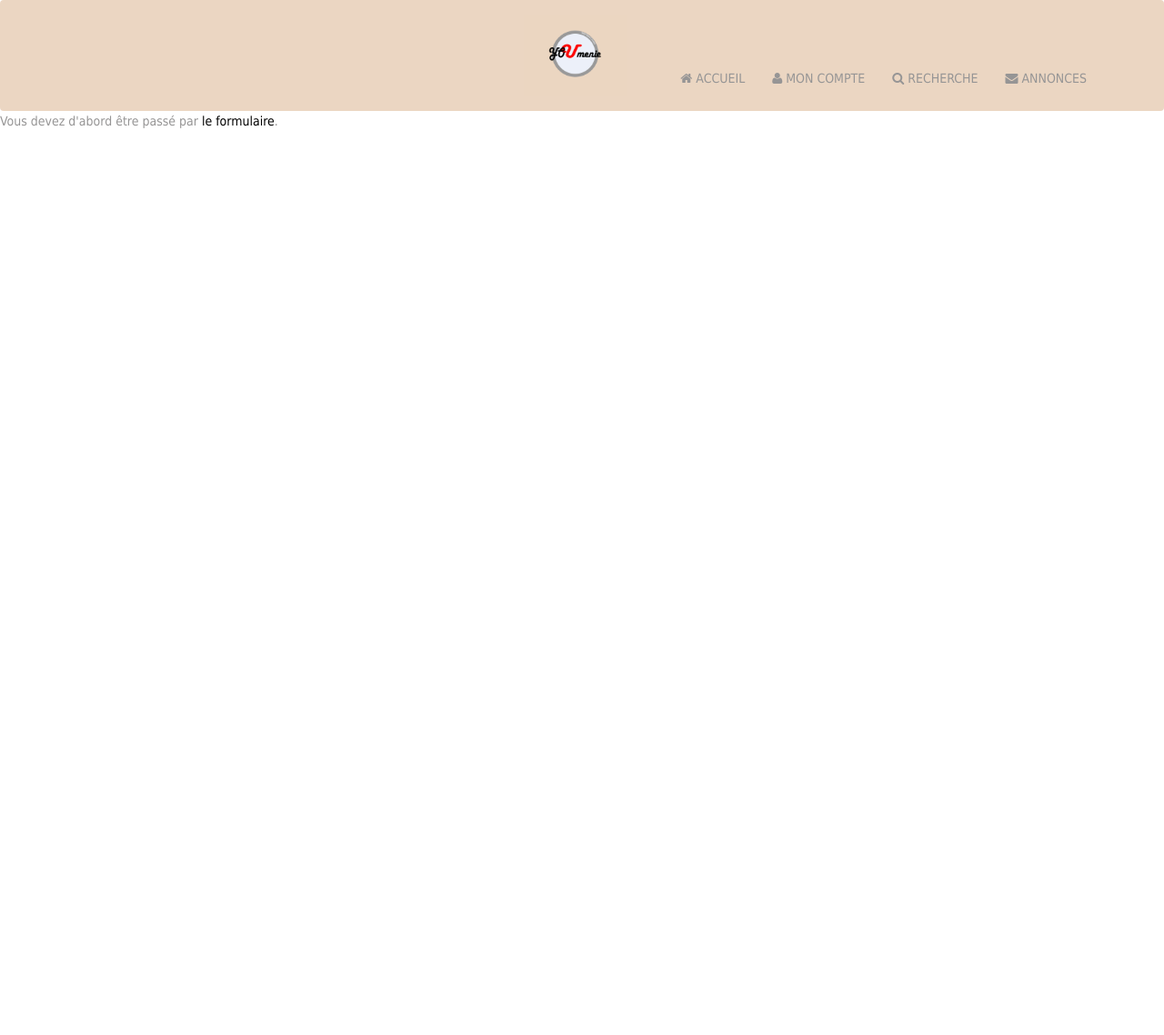
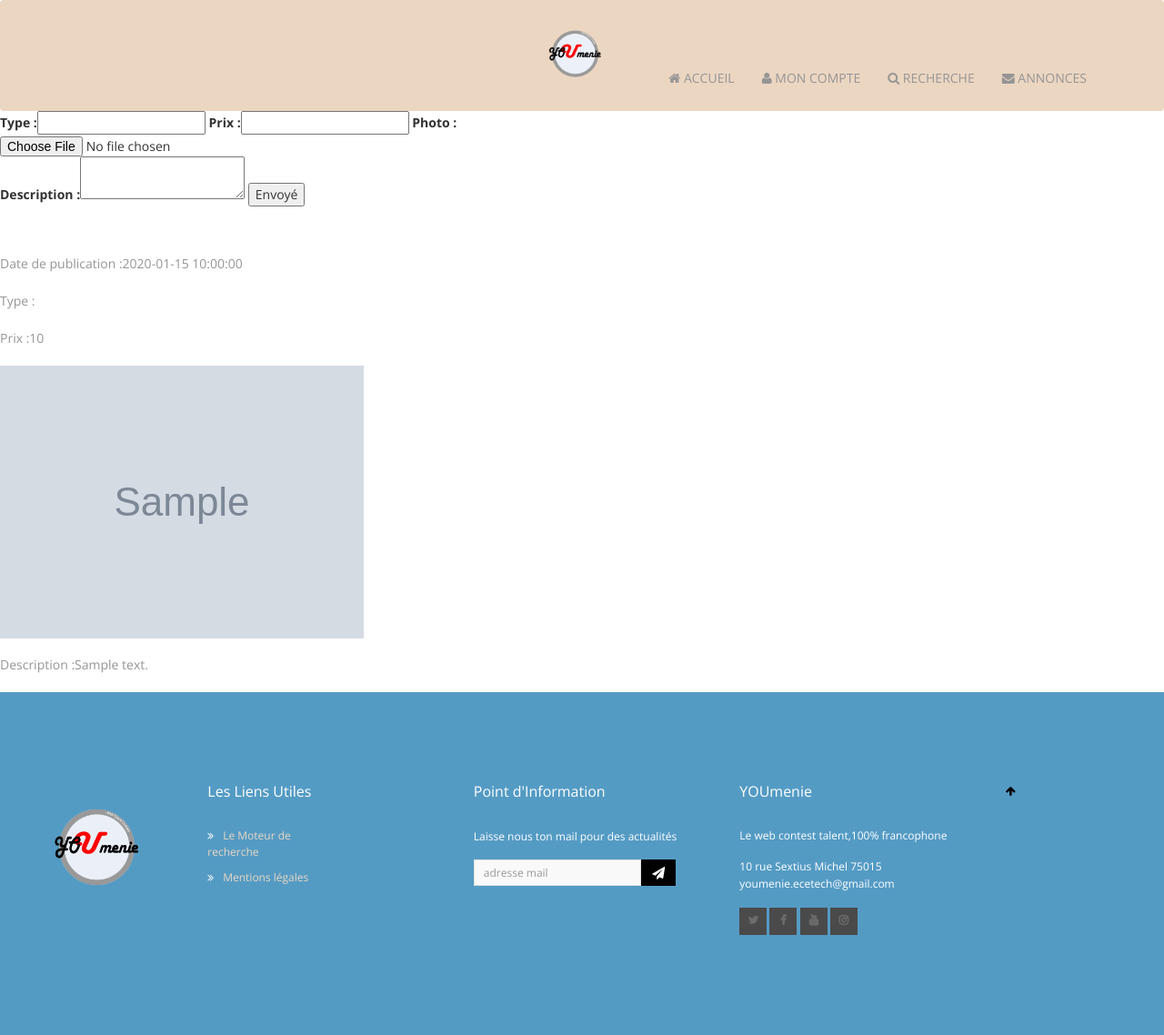
Before and after one commit to JargC/Youmenie, a PHP site: page /Running/annonce.php in a window 1280 px wide. Shown: the whole page at 91% size. Before the commit the page ends 141 px from the top, so only its background shows below. Run offline with PHP 8.4, Linux system fonts and the light colour scheme; tables that the repository leaves empty or names only in its code hold one stand-in row (values such as "Sample post"); grey boxes marked "Sample" are stand-in pictures.

Commit message:
Annonce base

```diff
--- a/annonce.php
+++ b/annonce.php
@@ -38,112 +38,70 @@
            <!-- Ajout du HEADER -->
 		   <?php include "header.php"; ?>
 
-		   <!DOCTYPE html PUBLIC "-//W3C//DTD XHTML 1.0 Transitional//EN" "http://www.w3.org/TR/xhtml1/DTD/xhtml1-transitional.dtd">
-<html xmlns="http://www.w3.org/1999/xhtml">
-<head>
-<meta http-equiv="Content-Type" content="text/html; charset=iso-8859-1" />
-<title>Installation automatisée : 2nde étape</title>
-<style type="text/css">
-body {
-font-family:Tahoma, Arial, Serif;
-font-size:14px;
-}
-.note {
-font-size:1.1em;
-font-style:italic;
-}
-.ok {
-color:green;
-font-weight:bold;
-}
-.echec {
-color:red;
-font-weight:bold;
-}
-</style>
-</head>
-<body>
-<p>
+		   <?php
+	require_once("./fonctions.php"); // appel aux fonctions
+
+	//variable qui serviront par la suite
+	$retour      = ""; //message de retour indiquant si tout c'est bien déroulé ou non
+	$type        = "";
+	$description = "";
+	$prix        = "";
+	$photo       = "";
+
+	// si le formulaire est envoyé
+	if(isset($_POST['sub']) AND $_POST['sub'] == "Envoyé"){ //vérification qu'il y a bien les donénes
+		$connexion = connexionBDD(); //instanciations de la connexion
+		//récupération des données nettoyées
+		$type = clean_chaine($_POST['type']);
+		$description = clean_chaine($_POST['description']);
+		$prix = $_POST['prix'];
+		$photo =  $_FILES['photo'];
+		//si l'insertion marche
+		if(insertannonce($type, $description, $prix, $photo, $connexion)){
+			//message indiquant que c'est bon (personnalisable en css en mettant une div/span/p autour)
+			$retour="c'est good";
+		}
+		else{
+			//message d'erreur général
+			$retour="annonce ou image non ajoutée, il se peut qu'il y ai une erreur dans les champs vérifier les données entrées.";
+		}
+	}
+?>
+
+<!-- Html contenant le formulaire de contacte -->
+<form onsubmit ='return confirm("Enregistrer cette annonce telle quel ?")' enctype="multipart/form-data" method="POST">
+	<label for="type">Type : </label><input type="text" name="type" value="<?php echo $type ;?>" required/>
+	<label for="prix">Prix : </label><input type="text" name="prix" value="<?php echo $prix ;?>" required />
+	<label for="photo">Photo : </label><input type="file" name="photo" required/>
+	<label for="description">Description : </label><textarea name="description" required><?php echo $description;?></textarea>
+	<input type="submit" value="Envoyé" name="sub" />
+</form>
+
 <?php
-if(isset($_POST['etape']) AND $_POST['etape'] == 1) { // si nous venons du formulaire alors
+	echo $retour; // affichage du message de retour
+?>
+<?php
+	require_once("./fonctions.php"); // on fait appel aux fonctions
 
-// on crée des constantes dont on se servira plus tard
-define('RETOUR', '<br /><br /><input type="button" value="Retour" onclick="history.back()">');
-define('OK', '<span class="ok">OK</span><br />');
-define('ECHEC', '<span class="echec">ECHEC</span>');
+	$connexion = connexionBDD(); // instanciation de la connexion
 
-$fichier = '../sql/config.php';
-if(file_exists($fichier) AND filesize($fichier ) > 0) { // si le fichier existe et qu'il n'est pas vide alors
-exit('Fichier de configuration déjà existant. Installation interrompue.'. RETOUR);
-}
+	$liste = ""; //on déclare une liste vide pour éviter des bugs si la requête ne renvoie rien
 
-// on crée nos variables, et au passage on retire les éventuels espaces
-$hote = trim($_POST['hote']);
-$login = trim($_POST['login']);
-$mdp = trim($_POST['mdp']);
-$base = trim($_POST['base']);
+	$tab = selectAllannonce($connexion); // on va chercher la liste dans la base
 
-// on vérifie la connectivité avec le serveur avant d'aller plus loin
-if(!mysql_connect($hote, $login, $mdp)) {
-exit('Mauvais paramètres de connexion.'. RETOUR);
-}
+	for($i = 0; $i<count($tab);$i++){ // pour chaque annonce
+		// création de la liste HTML depuis les données récupérées
+		$liste .= "<div class='annonce' style=' margin-top : 50px; '>";
+		$liste .= "<p>Date de publication :".$tab[$i]["date_publication"]."</p>";
+		$liste .= "<p>Type :".$tab[$i]["type"]."</p>";
+		$liste .= "<p>Prix :".$tab[$i]["prix"]."</p>";
+		$liste .= "<p><img src ='./img/".$tab[$i]["photo"]."' /></p>";
+		$liste .= "<p>Description :".$tab[$i]["description"]."</p>";
+		$liste .= "</div>";
+	}
 
-// on vérifie la connectivité avec la base avant d'aller plus loin
-if(!mysql_select_db($base)) {
-exit('Mauvais nom de base.'. RETOUR);
-}
-
-// le texte que l'on va mettre dans le config.php
-$texte = '<?php
-$hote   = "'. $hote .'";
-$login  = "'. $login .'";
-$mdp    = "'. $mdp .'";
-$base   = "'. $base .'";
-
-mysql_connect($hote,$login,$mdp);
-mysql_select_db($base);
-?>';
-
-// on vérifie s'il est possible d'ouvrir le fichier
-if(!$ouvrir = fopen($fichier, 'w')) {
-exit('Impossible d\'ouvrir le fichier : <strong>'. $fichier .'</strong>.'. RETOUR);
-}
-
-// s'il est possible d'écrire dans le fichier alors on ne se gêne pas
-if(fwrite($ouvrir, $texte) == FALSE) {
-exit('Impossible d\'écrire dans le fichier : <strong>'. $fichier .'</strong>.'. RETOUR);
-}
-
-// tout s'est bien passé
-echo 'Fichier de configuration : '. OK;
-fclose($ouvrir); // on ferme le fichier
-
-
-$requetes = ''; // on crée une variable vide car on va s'en servir après
-
-$sql = file('./base.sql'); // on charge le fichier SQL qui contient des requêtes
-foreach($sql as $lecture) { // on le lit
-	if(substr(trim($lecture), 0, 2) != '--') { // suppression des commentaires et des espaces
-	$requetes .= $lecture; // nous avons nos requêtes dans la variable
-	}
-}
-
-$reqs = split(';', $requetes); // on sépare les requêtes
-foreach($reqs as $req){	// et on les exécute
-	if(!mysql_query($req) AND trim($req) != '') { // si la requête fonctionne bien et qu'elle n'est pas vide
-		exit('ERREUR : '. $req); // message d'erreur
-	}
-}
-echo 'Installation : '. OK;
-echo '<br /><span class="note">Note : si le site est en ligne, veuillez supprimer le répertoire <strong>/install</strong> du ftp.</span>';
-
-} // si on passe sur ce fichier sans être passé par la première étape alors on redirige
-else
-exit('Vous devez d\'abord être passé par <a href="./index.php">le formulaire</a>.');
+	echo $liste; // affichage de la liste html crée précedement
 ?>
-</p>
-</body>
-</html>
 
 
 
--- /dev/null
+++ b/fonctions.php
@@ -0,0 +1,99 @@
+<?php
+	//fonction créant la connexion à la base
+	function connexionBDD(){
+		// on essaie de faire la connexion
+		try{
+			$pdo = new PDO("mysql:dbname=talent;host=127.0.0.1", "root", ""); //connexion (BDD, user, mdp)
+			return $pdo; // on renvoie l'objet contenant la connexion
+		} // si elle ne fonctionne pas on renvoie un message d'erreur
+		catch (PDOException $e) {
+    		echo 'Connexion échouée : ' . $e->getMessage();
+		}
+	}
+
+	//fonction insérant une annonce
+	function insertannonce($type, $description, $prix, $img, $connexion){
+		//on vérifie que le prix entré correspond bien à un prix
+		$reg = "/([0-9]*[.])?[0-9]+/";
+		if(preg_match($reg, $prix)){
+
+			//requête d'insertion (on n'insère l'image par la suite pour avoir l'id)
+			$req_insert = "INSERT INTO annonces (type, description, prix) VALUES ('".$type."','".$description."','".$prix."')";
+			$req_insert = $connexion->prepare($req_insert); //préparation de la requête (gagne du temps)
+			if($req_insert->execute()){   //si la requête s'execute correctement
+				if($img["name"] != ""){  //si l'insertion s'est bien déroulée et qu'une image a été uploadée
+					$req_last_id = $connexion->prepare("SELECT * FROM annonces ORDER BY id DESC LIMIT 1"); //requête visant à récupérer l'id
+					$req_last_id->execute();
+					$result = $req_last_id->fetch(PDO::FETCH_ASSOC); // on fetch les données pour qu'elles soient exploitable
+					//si a partir des données, on peut effectuer le déplacement de l'image, on le fait
+					if(transform_img($img, $result['id'])){
+						//requête mettant à jour la ligne entrée avec le nouveau nom de l'image
+						$req_update_img_article = $connexion->prepare("UPDATE annonces SET photo = 'img-".$result['id'].".png' WHERE id=".$result['id']);
+						if($req_update_img_article->execute()){ //si cette dernière requête s'est bien déroulée
+							return true;
+						}
+						else{ //sinon si l'insert id ne s'est pas bien déroulée
+							return false;
+						}
+					}
+					else{	//si on n'a pas put déplacer l'image
+						return false;
+					}
+				}
+				else{ //si aucune image n'a été trouvée
+					return false;
+				}
+			}
+			else{ //si la première requête d'insertion s'est mal executée
+				return false;
+			}
+		}
+		else{ //si le prix n'en n'est pas un
+			return false;
+		}
+	}
+
+	//fonction permettant de récupérer les annonces
+	function selectAllannonce($connexion){
+		$req_select = "SELECT * FROM annonces ORDER BY date_publication DESC"; //requête de selection dans l'ordre inverse de leur parution
+		$req_select = $connexion->prepare($req_select); //préparation de la requête
+
+		$row = $req_select->execute(); //on récupère le résultat
+		$i = 0;
+		while($row = $req_select->fetch(PDO::FETCH_ASSOC)){ // on fetch pour récup les données pour chaque ligne du résultat(utilisé quand on récupère des tableaux)
+			$tab[$i] = $row; //chaque ligne traité est ajouté dans un autre tableau
+			$i++;
+		}
+		if(count($tab)>=1){ //si il y a au moins une ligne dans les résultats
+			return $tab; //on retourne la liste
+		}
+		else{
+			return false; //sinon il n'y a rien
+		}
+	}
+
+	//fonction permettant de récupérer l'image
+	function transform_img($img, $id){
+            $nom = $img['name']; // récupération du nom
+            $newname = "img-".$id.".png"; //nouveau nom
+
+            $destination = "./img/".$newname; //destionation de stockage de l'image
+
+            if(rename($img['tmp_name'], $destination)){ //si la récupération marche
+                chmod('./img/'.$newname, 0644); //on renomme l'image en lui donnant les droits de modification dessus (au cas où ça bloque)
+                return true;
+            }
+            else{
+                return false;
+            }
+        }
+
+
+    //clean la chaine donnée pour la sécurité
+    function clean_chaine($chaine){
+    	$chaine_propre = filter_var($chaine, FILTER_SANITIZE_STRING, FILTER_SANITIZE_FULL_SPECIAL_CHARS);
+    	return $chaine_propre;
+    }
+
+
+?>
```
Also changed, not shown: affichage.php (added, +22 -0 lines), depot_annonce.php (added, +42 -0 lines), img/img-2.png (added).
